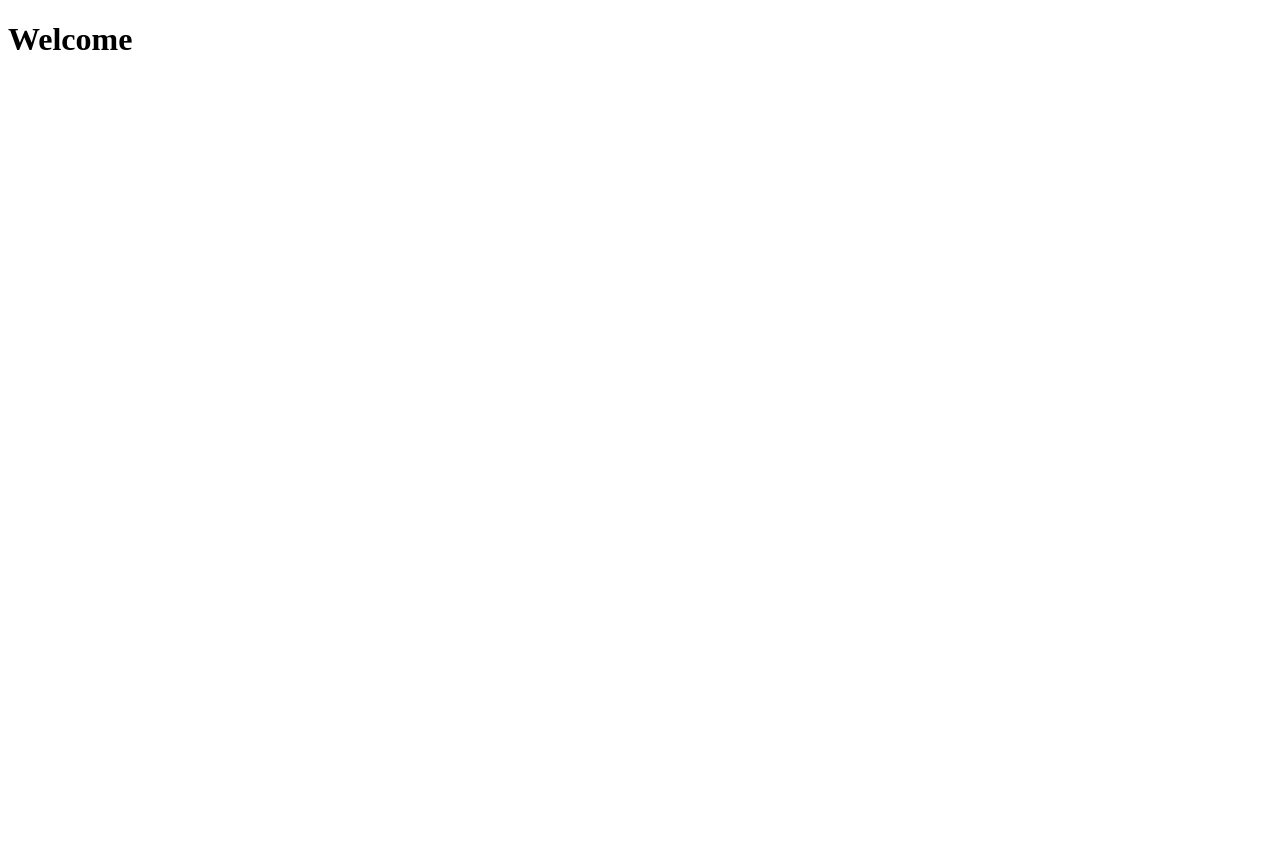
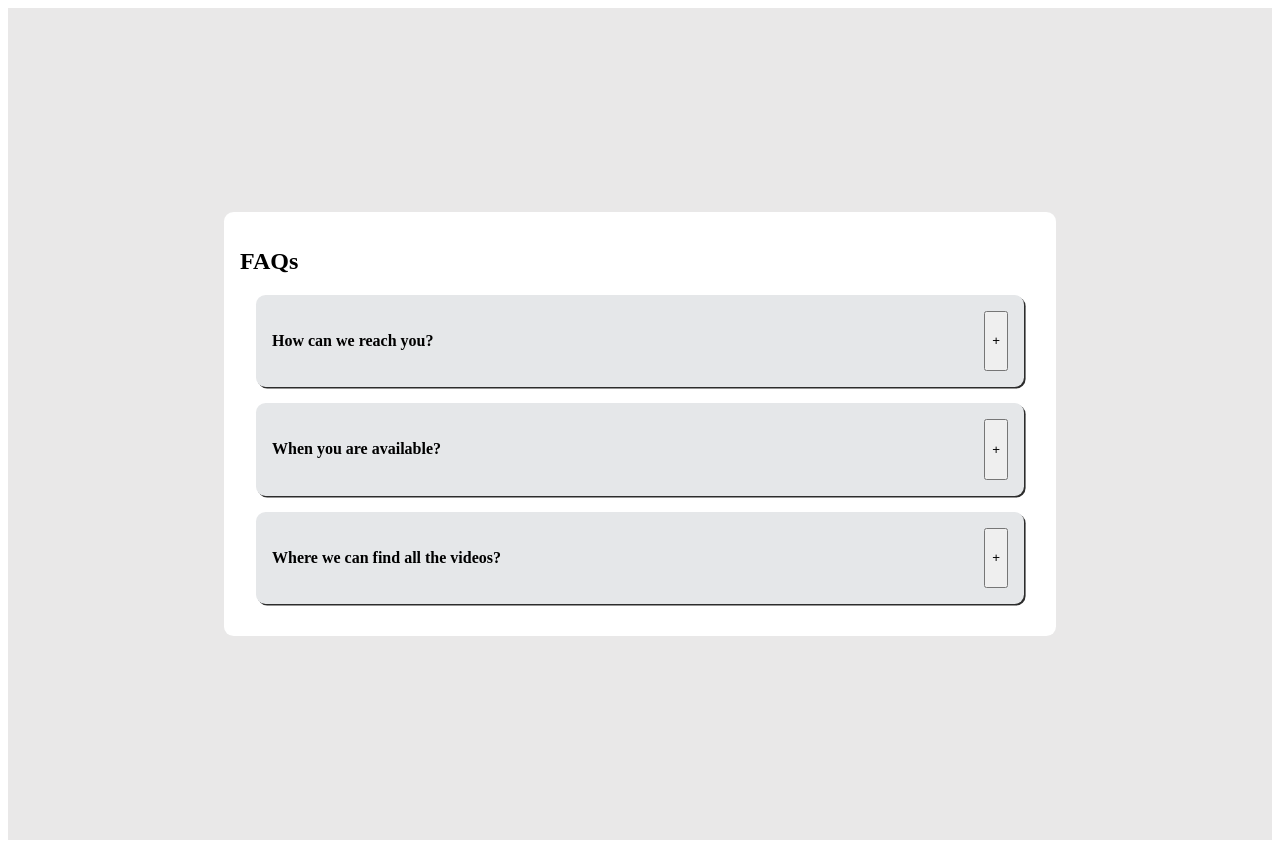
Before and after one commit to nymul-islam-moon/react-anisul-islam, a React (Create React App) app: page / in a window 1280 px wide. Before the commit the page ends 800 px from the top, so only its background shows below. Built offline with nearby package versions, Linux system fonts and the light colour scheme.

Commit message:
Toggle FAQ Project Done

```diff
--- a/src/App.js
+++ b/src/App.js
@@ -1,18 +1,16 @@
 /**
  * Third Party Section
  */
-import React from 'react';
+import React, { useState } from 'react';
 
 /**
  * Component Section | main branch
  */
+import FAQS from "./FAQ/FAQS";
 
 const App = () => {
-     return (
-         <div>
-             <h1>Welcome</h1>
-         </div>
-     );
+
+    return <FAQS/>;
 };
 
 export default App;
--- /dev/null
+++ b/src/FAQ/FAQS.js
@@ -0,0 +1,19 @@
+import React, {useState} from "react";
+import style from "./faqs.module.css";
+import {faqsData} from "./data";
+import FAQ from "./FAQ";
+
+const FAQS = () => {
+    const [ faqs, setFaqs ] = useState( faqsData );
+
+    return (
+        <main className={style.container}>
+            <section className={style.faqs}>
+                <h2>FAQs</h2>
+                { faqs.map( faq => <FAQ key={faq.id} {...faq} /> ) }
+            </section>
+        </main>
+    );
+}
+
+export default FAQS;
--- /dev/null
+++ b/src/FAQ/data.js
@@ -0,0 +1,17 @@
+export const faqsData = [
+    {
+        id: 1,
+        title: "How can we reach you?",
+        desc: "Lorem ipsum dolor sit amet consectetur adipiscing elit cubilia dui tellus aliquam fusce risus dis maecenas, praesent pharetra consequat semper habitasse per aenean velit varius tincidunt ridiculus ad duis iaculis. Pellentesque dapibus ullamcorper vel proin cum cras class, platea orci fringilla inceptos placerat nec, ac at dignissim himenaeos arcu parturient. Mus lacinia sollicitudin diam nisi bibendum egestas nostra, justo mollis lobortis primis sodales scelerisque, aptent ut rutrum magna in ultricies.",
+    },
+    {
+        id: 2,
+        title: "When you are available?",
+        desc: "Lorem ipsum dolor sit amet consectetur adipiscing elit cubilia dui tellus aliquam fusce risus dis maecenas, praesent pharetra consequat semper habitasse per aenean velit varius tincidunt ridiculus ad duis iaculis. Pellentesque dapibus ullamcorper vel proin cum cras class, platea orci fringilla inceptos placerat nec, ac at dignissim himenaeos arcu parturient. Mus lacinia sollicitudin diam nisi bibendum egestas nostra, justo mollis lobortis primis sodales scelerisque, aptent ut rutrum magna in ultricies.",
+    },
+    {
+        id: 3,
+        title: "Where we can find all the videos?",
+        desc: "Lorem ipsum dolor sit amet consectetur adipiscing elit cubilia dui tellus aliquam fusce risus dis maecenas, praesent pharetra consequat semper habitasse per aenean velit varius tincidunt ridiculus ad duis iaculis. Pellentesque dapibus ullamcorper vel proin cum cras class, platea orci fringilla inceptos placerat nec, ac at dignissim himenaeos arcu parturient. Mus lacinia sollicitudin diam nisi bibendum egestas nostra, justo mollis lobortis primis sodales scelerisque, aptent ut rutrum magna in ultricies.",
+    },
+]
--- /dev/null
+++ b/src/FAQ/faq.js
@@ -0,0 +1,16 @@
+import React, { useState } from "react";
+import Style from "./faq.module.css";
+
+const FAQ = ({ id, title, desc }) => {
+    const [toggle, setToggle] = useState( false );
+    return <article className={Style.faq}>
+        <div>
+            <h4>{title}</h4>
+
+            <button onClick={ () => { setToggle(!toggle) } } >{ toggle ? "-": "+" }</button>
+        </div>
+        { toggle && (<p>{desc}</p>) }
+    </article>;
+};
+
+export default FAQ;
--- /dev/null
+++ b/src/FAQ/faq.module.css
@@ -0,0 +1,12 @@
+.faq {
+    margin: 1rem;
+    background-color: rgb(229, 231, 233);
+    padding: 1rem;
+    border-radius: 0.6rem;
+    box-shadow: 0.1rem 0.1rem #2c2c2c;
+}
+
+.faq div {
+    display: flex;
+    justify-content: space-between;
+}
--- /dev/null
+++ b/src/FAQ/faqs.module.css
@@ -0,0 +1,20 @@
+.container {
+    min-height: 100vh;
+    display: flex;
+    justify-content: center;
+    align-items: center;
+    background-color: rgb(233,232,232);
+    padding: 1rem;
+}
+
+.faqs {
+    width: 50rem;
+    max-width: 100%;
+    background-color: white;
+    border-radius: 0.6rem;
+    padding: 1rem;
+}
+
+h1 {
+    text-align: center;
+}
```
